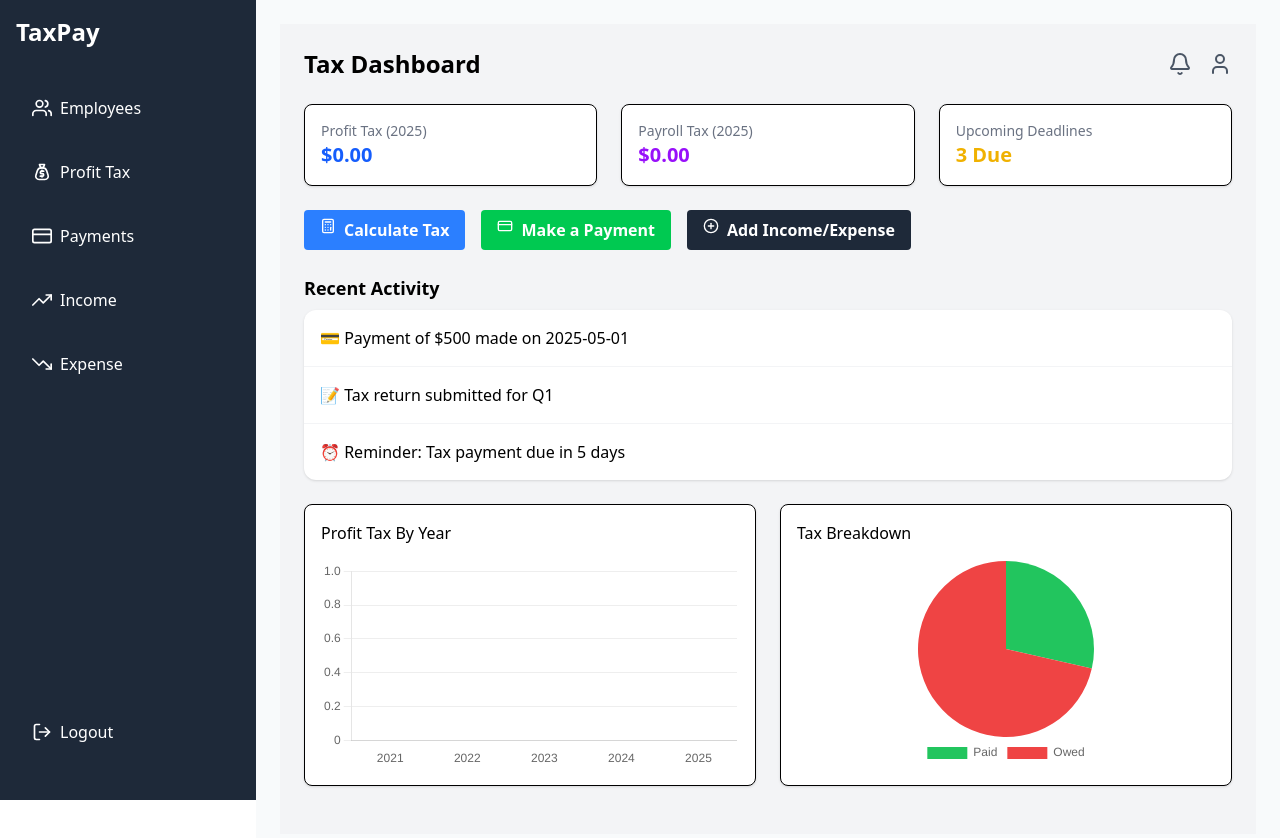
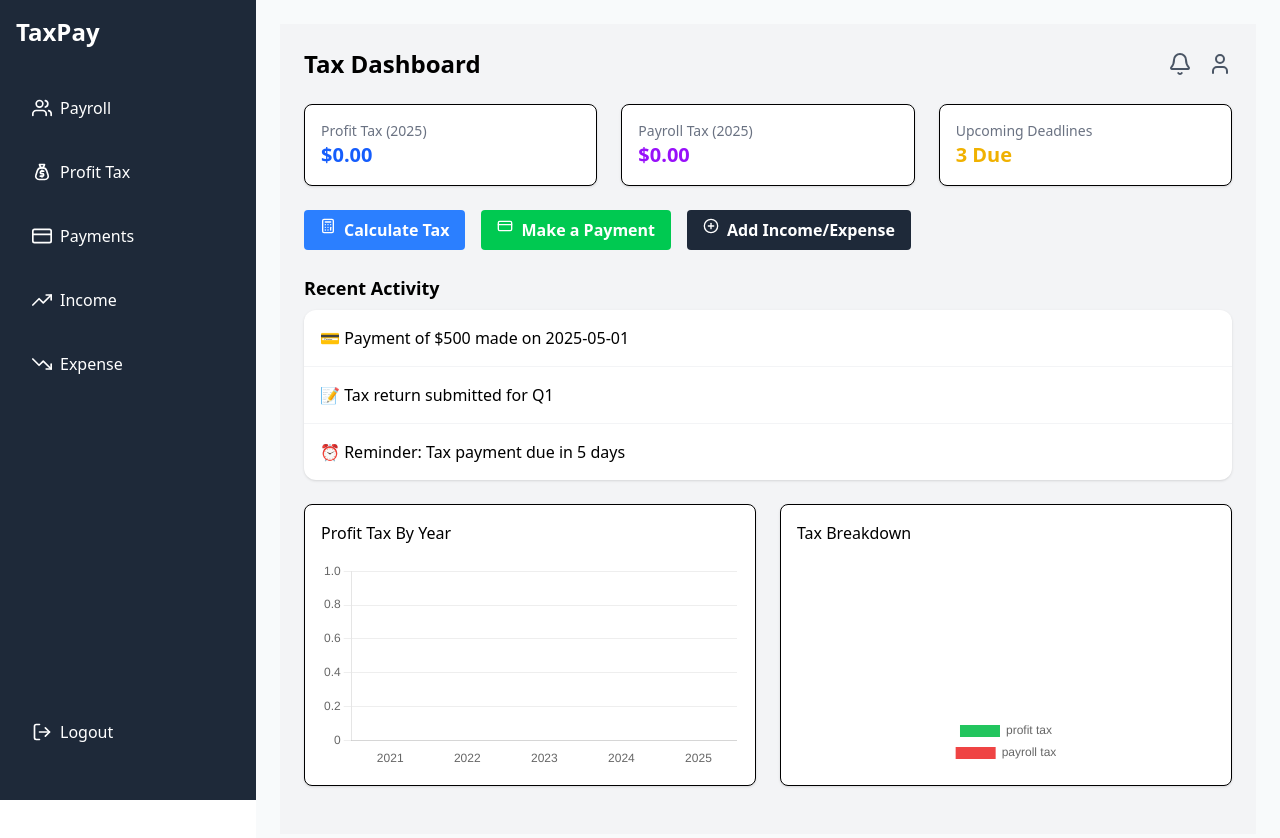
Before and after one commit to shagi09/TaxCollector-platform, a Next.js app in the folder my-app/: page / in a window 1280 px wide. Shown: the top 838 px of the page. Built offline with nearby package versions, Linux system fonts and the light colour scheme; no server answers.

Commit message:
dynamic data for graphs fetched

```diff
--- a/my-app/app/(root)/page.tsx
+++ b/my-app/app/(root)/page.tsx
@@ -15,16 +15,8 @@ import {
 
 ChartJS.register(BarElement, CategoryScale, LinearScale, ChartTooltip, Legend, ArcElement);
 
-const pieData = {
-  labels: ["Paid", "Owed"],
-  datasets: [
-    {
-      data: [1200, 3000],
-      backgroundColor: ["#22c55e", "#ef4444"],
-      borderWidth: 0,
-    },
-  ],
-};
+
+
 
 const barOptions = {
   responsive: true,
@@ -146,6 +138,17 @@ export default function Dashboard() {
       },
     ],
   };
+
+  const pieData = {
+  labels: ["profit tax", "payroll tax"],
+  datasets: [
+    {
+      data: [currentProfitTax , currentPayrollTax],
+      backgroundColor: ["#22c55e", "#ef4444"],
+      borderWidth: 0,
+    },
+  ],
+};
 
   return (
     <div className="min-h-screen bg-gray-100 p-6">
--- a/my-app/app/components/SideBar.tsx
+++ b/my-app/app/components/SideBar.tsx
@@ -20,7 +20,7 @@ const DashboardSidebar = () => {
               className="flex items-center gap-2 p-4 w-full text-left rounded hover:bg-gray-700 transition"
             >
               <FiUsers className="text-xl" />
-              <span>Employees</span>
+              <span>Payroll</span>
             </Link>
           </li>
           <li>
```
